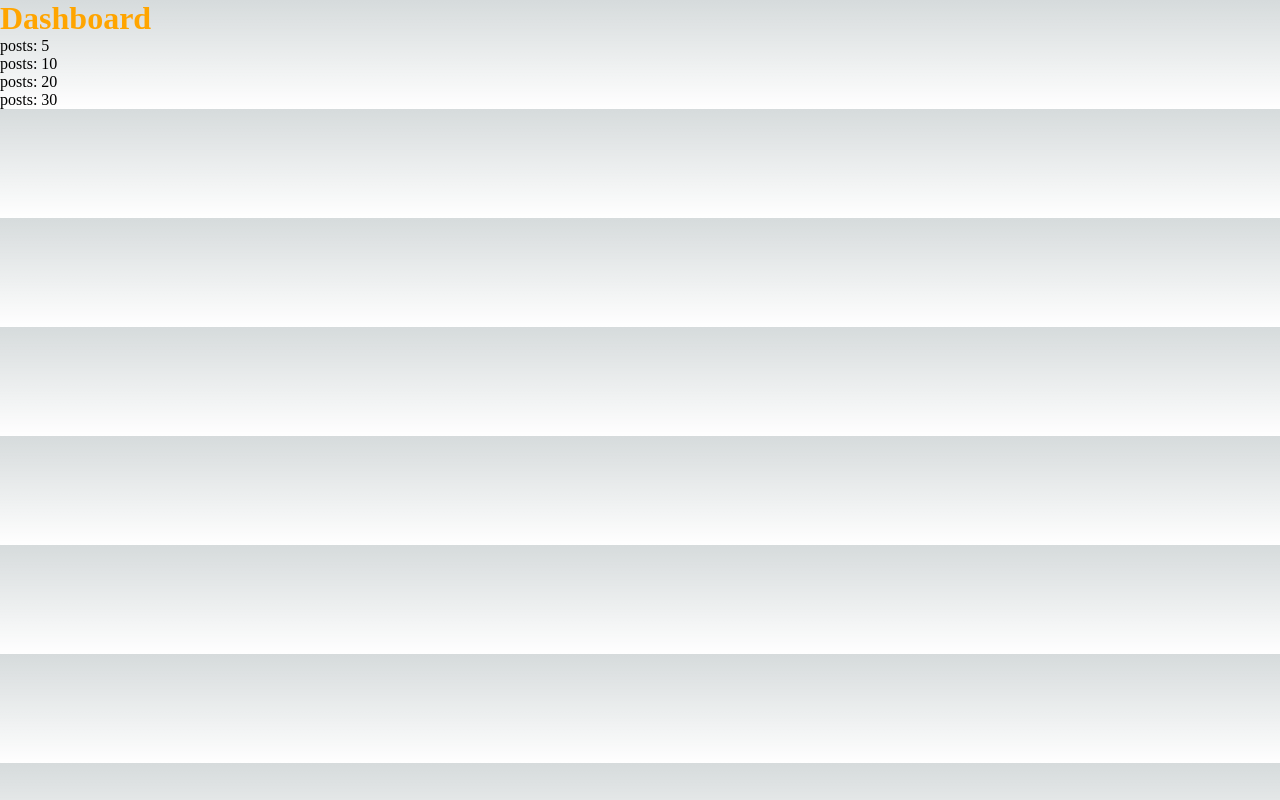
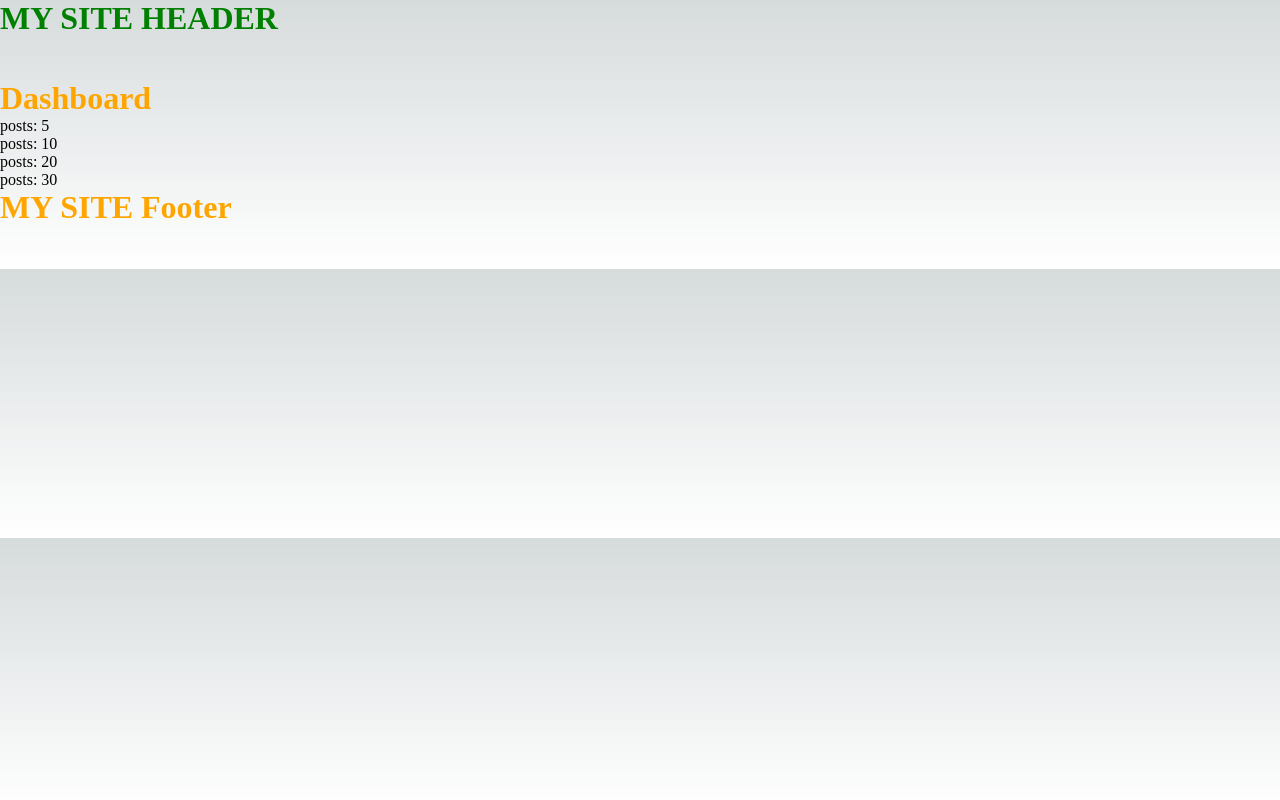
Before and after one commit to Quite-Right/NextJS, a Next.js app: page /dashboard in a window 1280 px wide. Built offline with nearby package versions, Linux system fonts and the light colour scheme; data requests are answered from the project's data file.

Commit message:
added page layout; Head

```diff
--- a/package.json
+++ b/package.json
@@ -24,6 +24,7 @@
     "typescript": "4.9.5"
   },
   "devDependencies": {
+    "@types/styled-components": "^5.1.26",
     "sass": "^1.60.0"
   }
 }
--- /dev/null
+++ b/src/components/footer.tsx
@@ -0,0 +1,13 @@
+import styled from 'styled-components';
+
+const FooterContainer = styled.h1`
+    color: orange;
+    width: 100vw;
+    height: 80px;
+`;
+
+export default function Footer() {
+    return <FooterContainer>
+        MY SITE Footer
+    </FooterContainer>
+}
--- /dev/null
+++ b/src/components/header.tsx
@@ -0,0 +1,13 @@
+import styled from 'styled-components';
+
+const HeaderContainer = styled.h1`
+    color: green;
+    width: 100vw;
+    height: 80px;
+`;
+
+export default function Header() {
+    return <HeaderContainer>
+        MY SITE HEADER
+    </HeaderContainer>
+}
--- a/src/pages/_app.tsx
+++ b/src/pages/_app.tsx
@@ -1,7 +1,10 @@
 // ADD GLOBAL STYLING due to convention in _app file
 // you can add anything like material ui or bootstrap here
+import Footer from '@/components/footer';
+import Header from '@/components/header';
 import '@/styles/globals.css'
 import type { AppProps } from 'next/app'
+import { ReactNode } from 'react';
 import {ThemeProvider} from 'styled-components';
 
 const theme = {
@@ -10,8 +13,19 @@ const theme = {
   }
 }
 
-export default function App({ Component, pageProps }: AppProps) {
+interface AppPropsWithLayout extends AppProps {
+  Component: NextComponentType<NextPageContext, any, any> | {
+    getLayout: ReactNode;
+  };
+}
+
+export default function App({ Component, pageProps }: AppPropsWithLayout) {
   return <ThemeProvider theme={theme}>
-    <Component {...pageProps} />
+    {Component.getLayout ?
+    Component.getLayout(<Component {...pageProps} />) : <>
+      <Header />
+      <Component {...pageProps} />
+      <Footer />
+    </>}
     </ThemeProvider>
 }
```
Also changed, not shown: src/pages/about.tsx (+20 -1 lines), src/pages/posts/[postId].tsx (+7 -0 lines), 1 other file (tests, documents, lock files or other folders).
